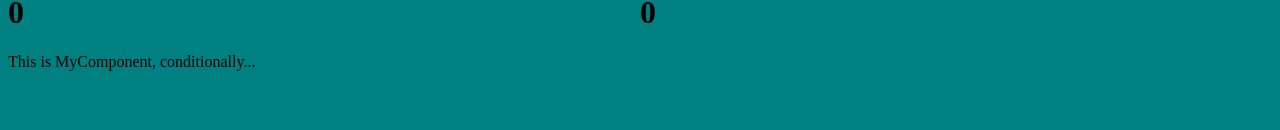
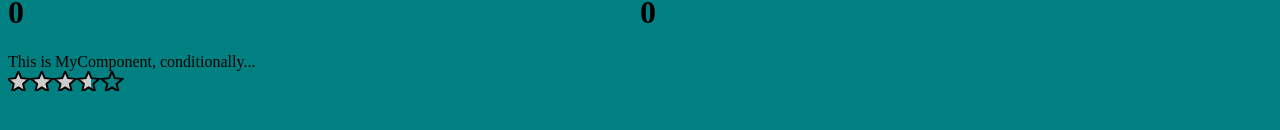
Before and after one commit to jmz527/app_boil, a React app: page / in a window 1280 px wide. Shown: the part 302-432 px from the top of the page. Built offline with nearby package versions, Linux system fonts and the light colour scheme.

Commit message:
add StarRatio component

```diff
--- /dev/null
+++ b/src/components/StarRatio/index.js
@@ -0,0 +1,52 @@
+// Main Imports
+import React from 'react';
+import PropTypes from 'prop-types';
+
+// Style Imports
+import './index.scss';
+
+const StarRatioSvg = (props) => {
+  const starCount = props.starCount || 5; // How many stars there are overall (defaults to 5)
+  const starCut = Math.trunc(props.rating) || 0; // How many whole stars
+  const ratio = props.rating % 1 || 0.00; // Ratio fill of the half star
+  const offset = Math.round(ratio * 100); // Percentage fill of the half star
+  let stars = [];
+  // console.log({ starCount, starCut, ratio, offset });
+
+  for (var i = 0; i < starCount; i++) {
+    if (i === starCut) {
+      stars.push(<use key={i} xlinkHref="#icon-star" x={(i * 36)} y="0" className="star--half" />);
+    } else if (i > starCut) {
+      stars.push(<use key={i} xlinkHref="#icon-star" x={(i * 36)} y="0" className="star--empty" />);
+    } else {
+      stars.push(<use key={i} xlinkHref="#icon-star" x={(i * 36)} y="0" />);
+    }
+  }
+
+  return (
+    <div className='star-ratio'>
+      <svg className='star-source'>
+        <defs>
+          <g id='icon-star'>
+            <path d='M20.388,10.918L32,12.118l-8.735,7.749L25.914,31.4l-9.893-6.088L6.127,31.4l2.695-11.533L0,12.118
+                     l11.547-1.2L16.026,0.6L20.388,10.918z' />
+          </g>
+          <linearGradient id='halfGradient'>
+            <stop stopOpacity='1' offset={`${offset}%`} stopColor={props.fill}></stop>
+            <stop stopOpacity='0' offset={`${offset}%`}></stop>
+          </linearGradient>
+        </defs>
+      </svg>
+      <svg title='5 star rating' className='star' viewBox={`0 0 ${(36 * starCount)} 32`}>
+        { stars }
+      </svg>
+    </div>
+  );
+};
+StarRatioSvg.propTypes = {
+  fill: PropTypes.any,
+  starCount: PropTypes.any,
+  rating: PropTypes.any
+};
+
+export default StarRatioSvg;
--- /dev/null
+++ b/src/components/StarRatio/index.scss
@@ -0,0 +1,17 @@
+/* The following css coresponds w/ the 'star-ratio' component */
+.star-ratio {
+  .star--half { fill:url(#halfGradient); } /* Half-filled star using gradient (CSS gradient does not work here) */
+  .star--empty { fill: none; }
+  .star {
+    height: 1.3em;
+    fill: #ccc;
+    stroke: #000;
+    stroke-width: 3;
+  }
+  .star-source {
+    position: absolute;
+    width: 0;
+    top: 0;
+    fill: #ccc;
+  }
+}
--- a/src/pages/home/index.js
+++ b/src/pages/home/index.js
@@ -5,6 +5,7 @@ import React from 'react';
 import BuggyCounter from '~/components/BuggyCounter';
 import ErrorBoundary from '~/components/ErrorBoundary';
 import withConditional from '~/components/WithConditional';
+import StarRatio from '~/components/StarRatio';
 
 // Style Imports
 // import './index.scss';
@@ -35,6 +36,8 @@ const HomePage = () => (
 
     <ConditionalComponent condition={3 < 4} />
 
+    <StarRatio starCount={5} rating={3.6} fill="#ccc" />
+
   </div>
 );
 
```
